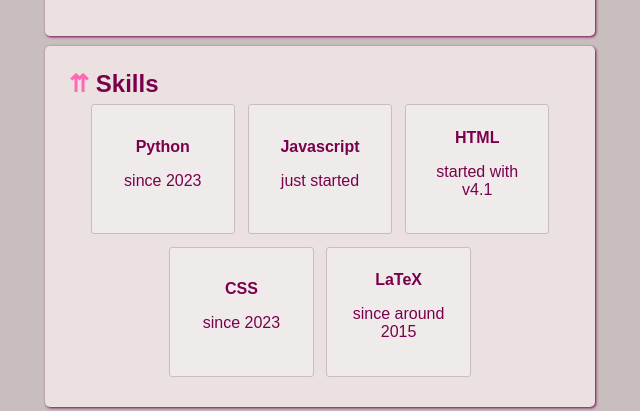
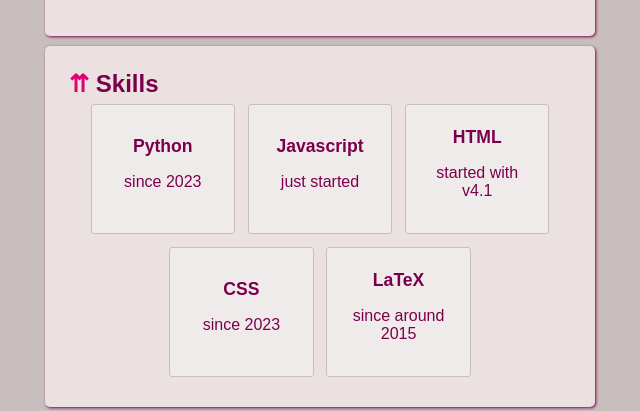
Before and after one commit to fuzzy-boolean/fuzzy-boolean.github.io, a plain HTML site: page index.html in a window 1280 px wide. Shown: the part 384-795 px from the top of the page, without its empty margins (320-960 px from the left). Drawn offline with Linux system fonts and the light colour scheme.

Commit message:
accessibility

```diff
--- a/index.html
+++ b/index.html
@@ -33,23 +33,23 @@
                 <h2><a href="#home" class="regular-link">⇈</a> Skills</h2>
                 <ul class="flex-container">
                     <li class="flex-item">
-                        <h4>Python</h4>
+                        <h3 class="inboxheadline">Python</h3>
                         <p>since 2023</p>
                     </li>
                     <li class="flex-item">
-                        <h4>Javascript</h4>
+                        <h3 class="inboxheadline">Javascript</h3>
                         <p>just started</p>
                     </li>
                     <li class="flex-item">
-                        <h4>HTML</h4>
+                        <h3 class="inboxheadline">HTML</h3>
                         <p>started with v4.1</p>
                     </li>
                     <li class="flex-item">
-                        <h4>CSS</h4>
+                        <h3 class="inboxheadline">CSS</h3>
                         <p>since 2023</p>
                     </li>
                     <li class="flex-item">
-                        <h4>LaTeX</h4>
+                        <h3 class="inboxheadline">LaTeX</h3>
                         <p>since around 2015</p>
                     </li>
                 </ul>
--- a/style.css
+++ b/style.css
@@ -3,7 +3,7 @@
     --text-bg-color-light: rgb(240, 235, 235);
     --text-bg-color: rgb(235, 225, 225);
     --page-bg-color: rgb(200, 190, 190);
-    --highlight-text: rgb(133, 143, 247);
+    --highlight-text: rgb(59, 70, 194);
     --highlight-link: hotpink;
 }
 
@@ -28,9 +28,18 @@ h2 {
     margin-bottom: 0px;
 }
 
+h3 {
+    margin-top: 0.3rem;
+    margin-bottom: 0.2rem;
+}
+
 h4 {
     margin-top: 0.3rem;
     margin-bottom: 0.2rem;
+}
+
+.inboxheadline {
+    font-size: 1.1rem;
 }
 
 nav {
@@ -76,13 +85,13 @@ a:link {
 }
 
 a:visited {
-    color: hotpink;
+    color: rgb(221, 4, 113);
     text-decoration: none;
     font-weight: bold;
 }
 
 .regular-link {
-    color: hotpink;
+    color: rgb(221, 4, 113);
     text-decoration: none;
     font-weight: bold;
 }
```
